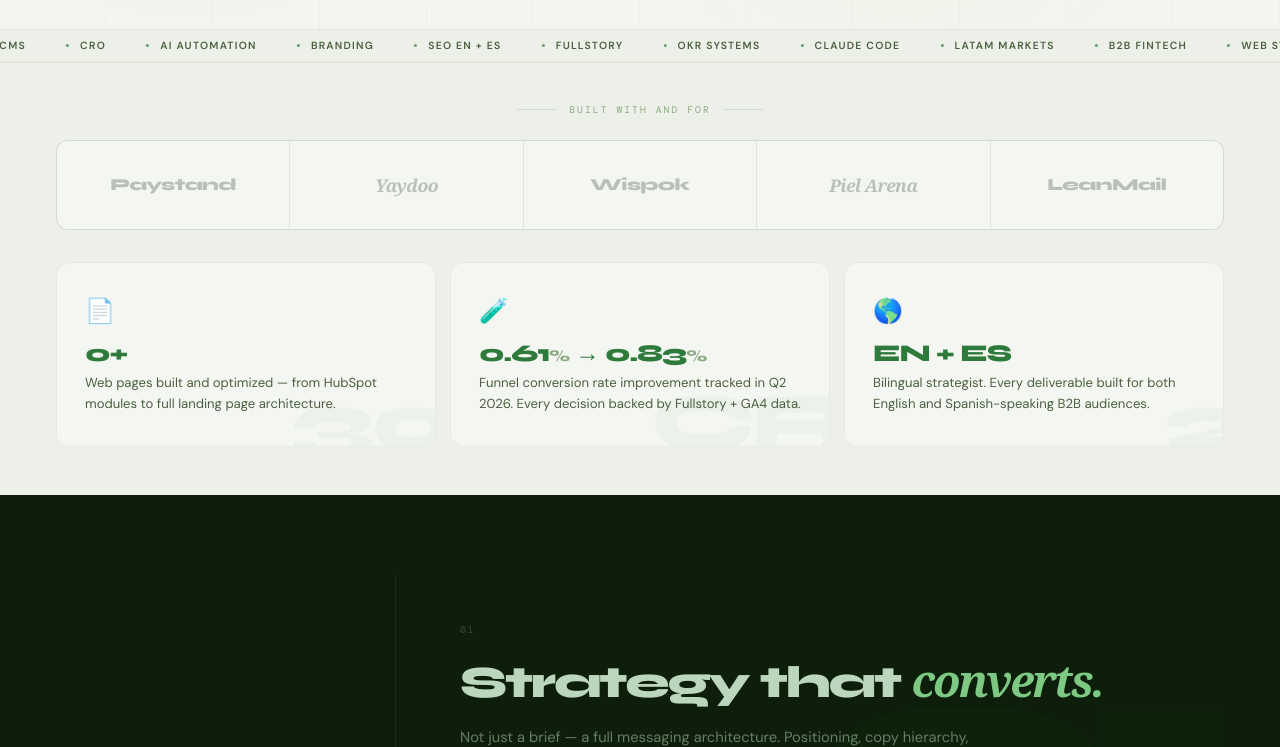
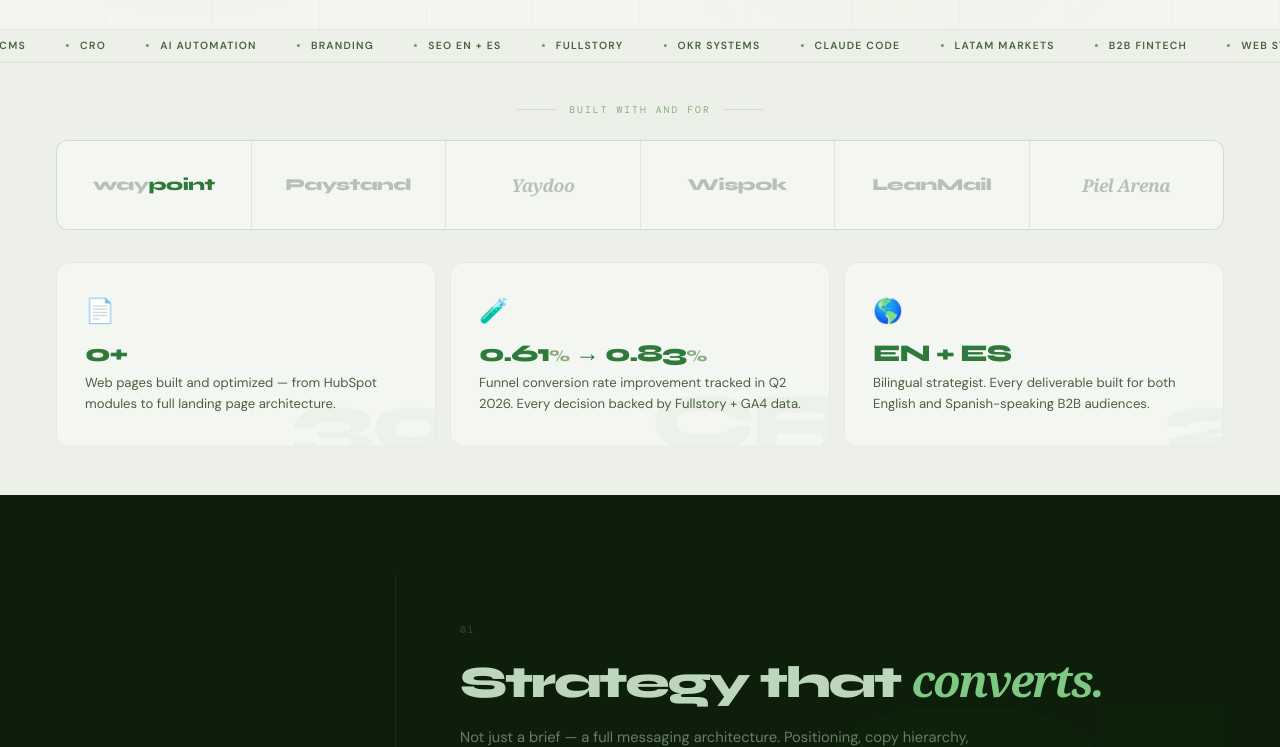
Before and after one commit to danielatostado00/portfolio, a plain HTML site: page index.html in a window 1280 px wide. Shown: the part 771-1518 px from the top of the page. Drawn offline with nearby package versions, Linux system fonts and the light colour scheme.

Commit message:
Update index.html

```diff
--- a/index.html
+++ b/index.html
@@ -820,7 +820,7 @@
 html[lang=en] .signal-label[data-en]{display:flex}
 html[lang=es] .signal-label[data-es]{display:flex}
 .signal-label::before,.signal-label::after{content:'';width:40px;height:1px;background:var(--b)}
-.signal-logos{display:grid;grid-template-columns:repeat(5,1fr);gap:1px;background:var(--b2);border:1px solid var(--b2);border-radius:12px;overflow:hidden}
+.signal-logos{display:grid;grid-template-columns:repeat(6,1fr);gap:1px;background:var(--b2);border:1px solid var(--b2);border-radius:12px;overflow:hidden}
 .sl{background:var(--c0);padding:2rem;display:flex;align-items:center;justify-content:center;transition:background .25s}
 .sl:hover{background:var(--acc-bg)}
 .sl-name{font-family:'Syne',sans-serif;font-weight:800;letter-spacing:-.03em;color:rgba(13,31,10,.25);transition:color .25s;font-size:1.05rem}
@@ -1046,11 +1046,12 @@
   <div class="signal-label" data-es>Construido con y para</div>
 </div>
 <div class="signal-logos">
+  <div class="sl"><span class="sl-name"><span style="color:inherit;font-weight:800">way</span><span style="color:var(--acc);font-weight:800">point</span></span></div>
   <div class="sl"><span class="sl-name">Paystand</span></div>
   <div class="sl"><span class="sl-name serif">Yaydoo</span></div>
   <div class="sl"><span class="sl-name">Wispok</span></div>
+  <div class="sl"><span class="sl-name">LeanMail</span></div>
   <div class="sl"><span class="sl-name serif">Piel Arena</span></div>
-  <div class="sl"><span class="sl-name">LeanMail</span></div>
 </div>
 <div class="signal-creds sr-modules">
   <div class="sc-card">
```
